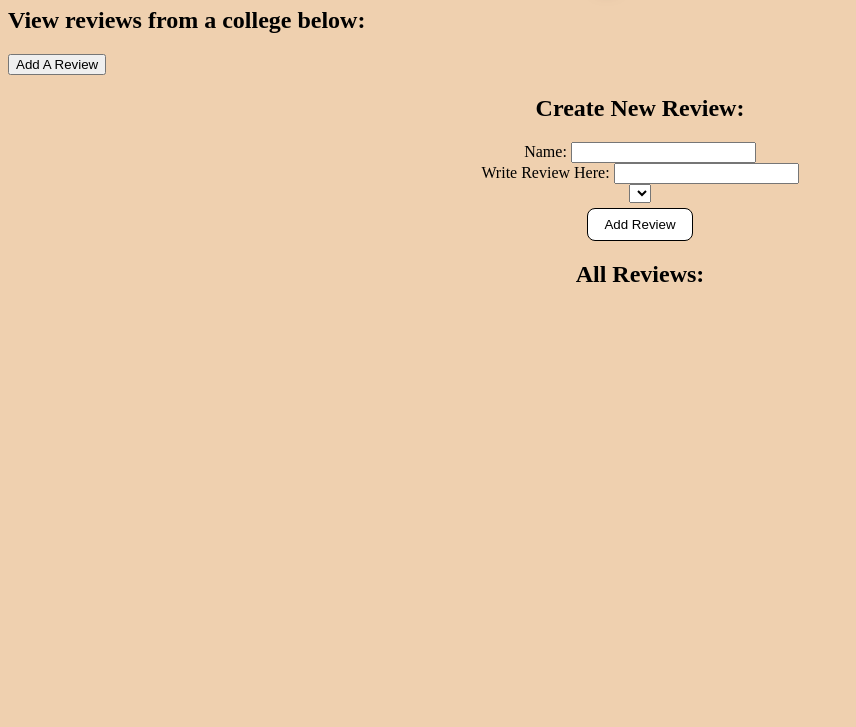
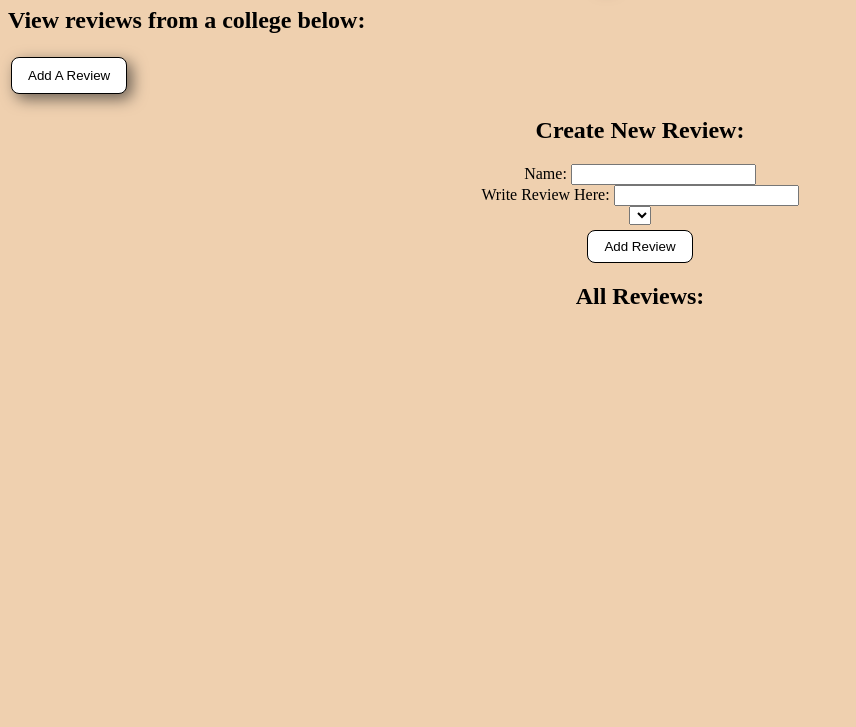
Before and after one commit to riannacastro/collegereviews_frontend, a plain HTML site: page index.html in a window 1280 px wide. Shown: the part 73-800 px from the top of the page, without its empty margins (0-856 px from the left). Drawn offline with Linux system fonts and the light colour scheme; no server answers.

Commit message:
add css to btn

```diff
--- a/index.html
+++ b/index.html
@@ -15,7 +15,7 @@
         <ul id="college-list" ></ul>
     </div>
     <div>
-        <button onclick="toggle()">Add A Review</button>
+        <button onclick="toggle()" id="form-btn">Add A Review</button>
         <form id="review-form">
             <h2>Create New Review:</h2>
             <label for="review-name">Name:</label>
--- a/index.js
+++ b/index.js
@@ -19,7 +19,7 @@ function handleSubmit(e) {
 }
 
 function toggle() {
-    let x = document.getElementById("review-form");
+    let x = form
     if (x.style.display === "none") {
       x.style.display = "block";
     } else {
--- a/style.css
+++ b/style.css
@@ -22,6 +22,22 @@ body {
     background-color: cornflowerblue;
  }
 
+ #form-btn {
+    box-shadow: 5px 5px 15px rgb(108, 97, 86);
+    background-color: rgb(255, 255, 255);
+    padding: 10px 16px;
+    border: solid 1px black;
+    border-radius: 8px;
+    outline: none;
+    cursor: pointer;
+    margin: 3px;
+ }
+
+ #form-btn:hover {
+    background-color: rgb(210, 149, 149);
+    color: white;
+}
+
  #review-form {
      text-align: center;
  }
@@ -35,6 +51,7 @@ body {
     cursor: pointer;
     margin-top: 5px;
  }
+
 
   div#reviews-cont {
       background-color: rgb(239, 208, 175);
```
